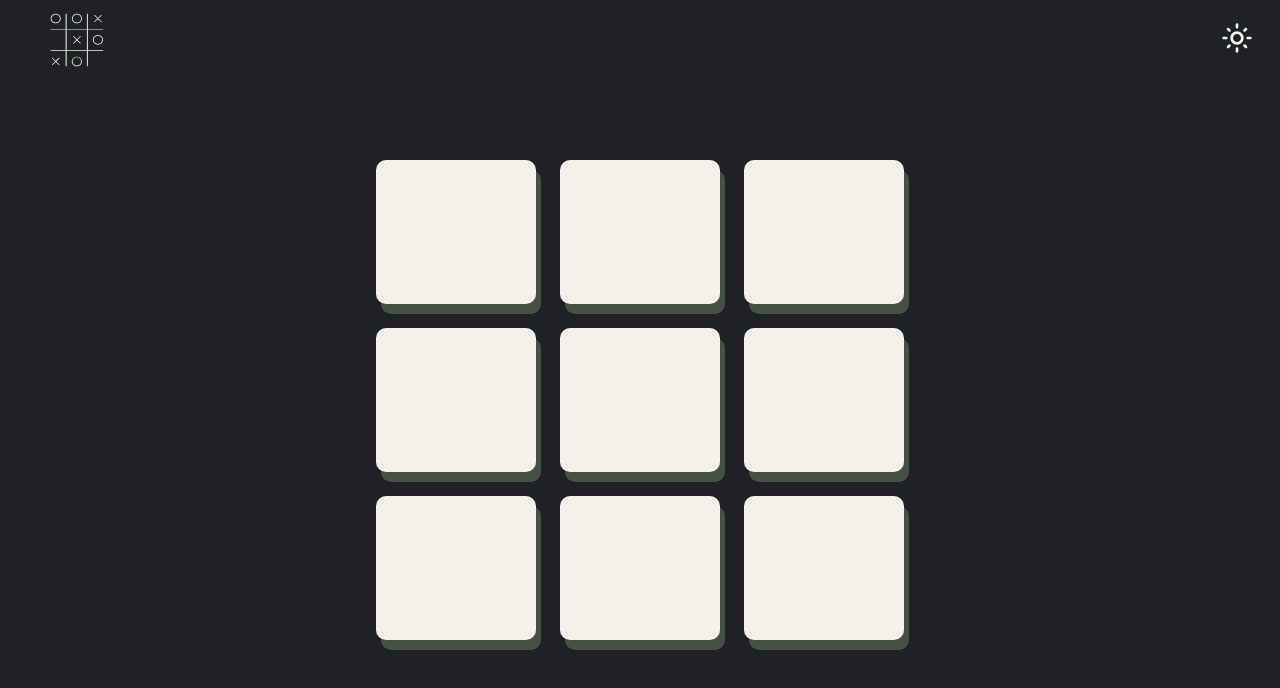
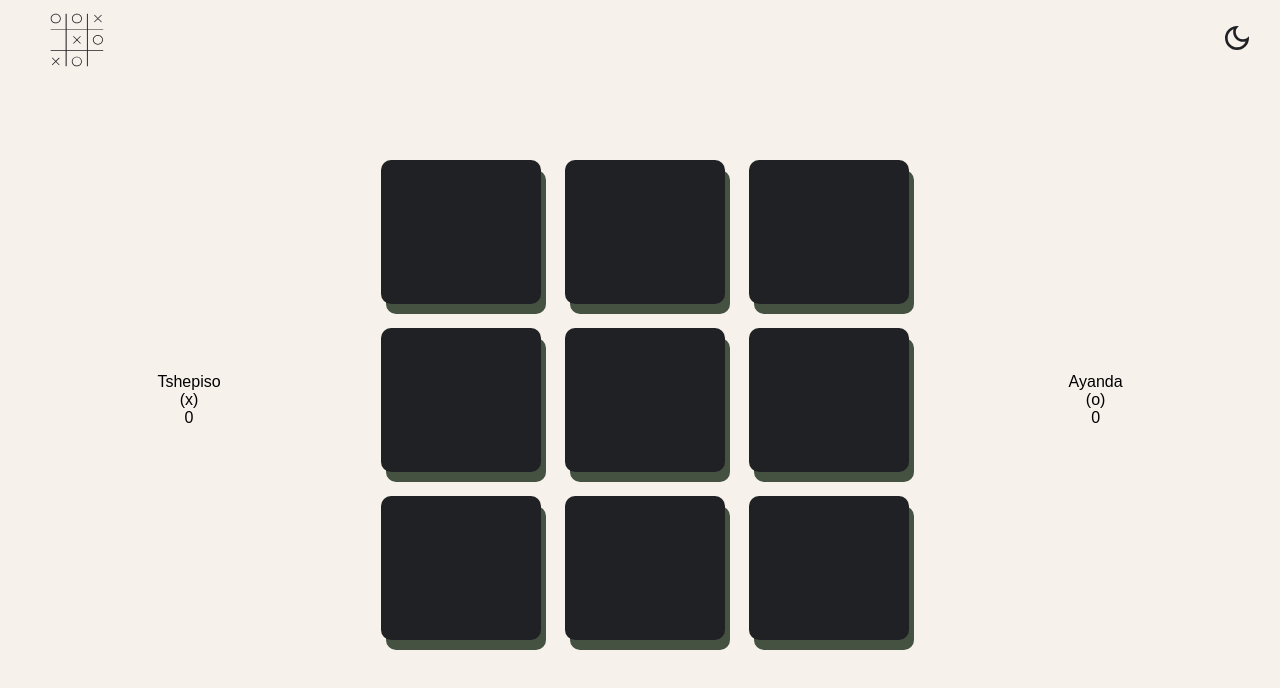
Before and after one commit to tcmbonani/tic-tac-toe, a React (Create React App) app: page /game-on in a window 1280 px wide. Shown: the top 688 px of the page. Built offline with nearby package versions, Linux system fonts and the light colour scheme; a web font is replaced by a local one.

Commit message:
score update

```diff
--- a/src/components/GameCell/GameCell.jsx
+++ b/src/components/GameCell/GameCell.jsx
@@ -10,12 +10,14 @@ import { ReactComponent as IconO } from '../../assets/svgs/icon-o.svg';
 import { ReactComponent as OIconOutline } from '../../assets/svgs/icon-o-outline.svg';
 
 function GameCell({ cellItem, index }) {
-  const { updateBoard, game } = useContext(GameContext);
+  const { updateBoard, game, roundComplete } = useContext(GameContext);
   const { handleModal } = useContext(ModalContext);
 
   const cellClickHandler = () => {
     updateBoard(index);
-    if (checkForWinner(game.board)){
+    const result = checkForWinner(game.board)
+    if (result){
+      roundComplete()
       handleModal(<RoundOverModal />)
 
     }
--- a/src/components/Modal/RoundOverModal/RoundOverModal.jsx
+++ b/src/components/Modal/RoundOverModal/RoundOverModal.jsx
@@ -16,7 +16,7 @@ function RoundOverModal() {
     <ModalBody>
     <Subtitle> You win !</Subtitle>
     <Subtitle>Tshepiso X: 1</Subtitle>
-    <Subtitle>Hack-Oly O: 0</Subtitle>
+    <Subtitle>Ayanda O: 0</Subtitle>
     </ModalBody>
     <ModalFooter>
     <Button color='#f9c811' onClick={() => {
--- /dev/null
+++ b/src/components/Player/Player.jsx
@@ -0,0 +1,15 @@
+import React from 'react'
+import { PlayerWrapper } from './Player.styled';
+
+function Player({player}) {
+  return (
+    <PlayerWrapper>
+    <div>
+      {player.name} ({player.choice})
+    </div>
+    <div>{player.score}</div>
+    </PlayerWrapper>
+  )
+}
+
+export default Player
--- /dev/null
+++ b/src/components/Player/Player.styled.js
@@ -0,0 +1,10 @@
+import styled from "styled-components";
+
+export const PlayerWrapper = styled.div`
+display: flex;
+flex-direction: column;
+justify-content: center;
+align-items: center;
+margin: 10rem;
+
+`
--- a/src/contexts/GameContext.js
+++ b/src/contexts/GameContext.js
@@ -12,7 +12,7 @@ export const GameContextProvider = (props) => {
         },
         player2: {
             choice: "o",
-            name: "Hack-Oly",
+            name: "Ayanda",
             score: 0
         },
         turn: "x"
@@ -36,11 +36,36 @@ export const GameContextProvider = (props) => {
         })
     }
 
+    const roundComplete = () => {
+        if(game.turn === game.player1.choice) {
+            console.log("PLAYER 1 wins")
+            setGame({
+                ...game,
+                player1: {
+                    ...game.player1,
+                    score: game.player1.score + 1
+                }
+            })
+        } else if(game.turn === game.player2.choice) {
+        console.log("PLAYER 2 wins")
+        setGame({
+            ...game,
+            player2: {
+                ...game.player2,
+                score: game.player2.score + 1
+            }
+        })
+    }else {
+        console.log("DRAW")
+    }
+}
+
     return (
         <GameContext.Provider value={{
             game,
             updateBoard,
-            resetBoard
+            resetBoard,
+            roundComplete
             }}>
 
             {props.children}
--- a/src/contexts/ThemeContext.js
+++ b/src/contexts/ThemeContext.js
@@ -4,7 +4,7 @@ export const ThemeContext = createContext({})
 
 export function ThemeContextProvider({children}){
 
-    const [theme, setTheme] = useState("dark");
+    const [theme, setTheme] = useState("light");
 
     const toggleTheme = () => {
       setTheme(theme === "light" ? "dark" : "light")
--- a/src/pages/Game/Game.jsx
+++ b/src/pages/Game/Game.jsx
@@ -3,17 +3,20 @@ import { Container } from '../../styles/General.styled';
 import { GameBoardStyle } from './Game.styled';
 import GameCell from '../../components/GameCell/GameCell';
 import { GameContext } from '../../contexts/GameContext';
+import Player from '../../components/Player/Player';
 
 
 function Game () {
   const { game } = useContext(GameContext);
   return (
     <Container>
+      <Player player={game.player1}/>
       <GameBoardStyle>
       {game.board.map((item, index) => (
           <GameCell key={index} cellItem={item} index={index}/>
         ))}
       </GameBoardStyle>
+      <Player player={game.player2}/>
     </Container>
   );
 }
--- a/src/styles/General.styled.js
+++ b/src/styles/General.styled.js
@@ -4,7 +4,7 @@ export const Container = styled.div`
 display: flex;
 justify-content: center;
 align-items: center ;
-flex-direction: column;
+flex-direction: ${(props) => props.columnBased ? "column" : "row"};
 height: 80vh;
 width: 100vw;
 background-color: ${(props) => props.theme.colors.primary};
```
